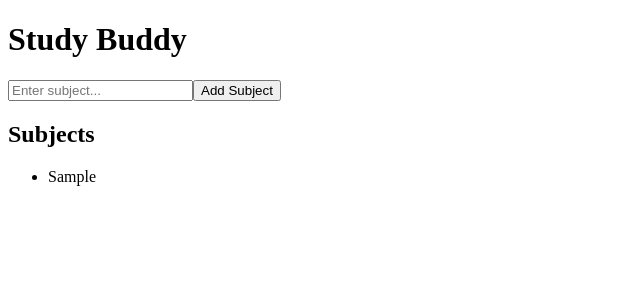
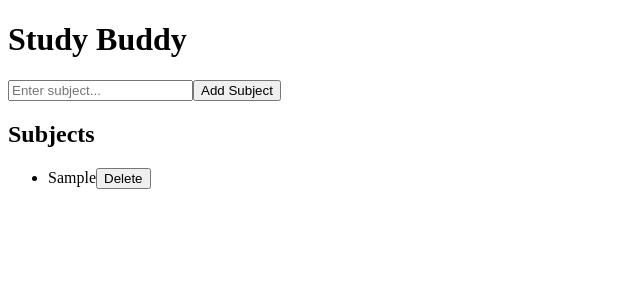
Before and after one commit to zahraathompson871-art/study-buddy, a React (Vite) app in the folder frontend/: page / in a window 1280 px wide. Both pictures are taken after typing "Sample" into the empty fields and a click on the button "Add Subject". Shown: the top 300 px of the page, without its empty margins (0-640 px from the left). Built offline with nearby package versions, Linux system fonts and the light colour scheme.

Commit message:
Added subject crud system with local storage persistance

```diff
--- a/frontend/src/components/SubjectList.tsx
+++ b/frontend/src/components/SubjectList.tsx
@@ -1,9 +1,10 @@
 interface SubjectListProps {
     subjects: string[];
+    onDelete: (index: number) => void;
 }
 
-// This component receives a list of subjects from it's parent (dashboard) and displays them on the screen. If there are no subjects, it shows a message indicating that no subjects have been added yet.
-export default function SubjectList({ subjects }: SubjectListProps) {
+//This component displays subjects and allows deleting them. It does not manage data itself - it only shows ui.
+export default function SubjectList({ subjects, onDelete,}: SubjectListProps) {
     return (
         <div>
             <h2>Subjects</h2>
@@ -13,7 +14,9 @@ export default function SubjectList({ subjects }: SubjectListProps) {
             ) : (
                 <ul>
                     {subjects.map((subject, index) => (
-                        <li key={index}>{subject}</li>
+                        <li key={index}>{subject}
+                        <button onClick={() => onDelete(index)}>Delete</button>
+                        </li>
                     ))}
                 </ul>
             )}
--- a/frontend/src/pages/Dashboard.tsx
+++ b/frontend/src/pages/Dashboard.tsx
@@ -1,4 +1,4 @@
-import { useState } from "react";
+import { useEffect, useState } from "react";
 import SubjectList from "../components/SubjectList";
 
 export default function Dashboard() {
@@ -8,6 +8,21 @@ export default function Dashboard() {
     //This stores what the user is typing in the input field.
     const [newSubject, setNewSubject] = useState("");
 
+    //Load saved subjects when app starts.
+    useEffect(() => {
+        const savedSubjects = localStorage.getItem("subjects");
+        if (savedSubjects) {
+            setSubjects(JSON.parse(savedSubjects));
+        }
+    }, []);
+
+    //Save subjects whenever they change.
+    useEffect(() => {
+        if (subjects.length === 0) return;
+
+            localStorage.setItem("subjects", JSON.stringify(subjects));
+        }, [subjects]);
+
     // Adds a new subject, takes current subjects and adds the new one to the list, then clears the input field.
     function handleAddSubject() {
         if (newSubject.trim() === "") return; // Prevent adding empty subjects
@@ -15,6 +30,12 @@ export default function Dashboard() {
         // Clear the input field after adding a subject
         setNewSubject("");
     }
+
+    function handleDeleteSubject(index: number) {
+        const updatedSubjects = subjects.filter((_, i) => i !== index);
+        setSubjects(updatedSubjects);
+    }
+
     return (
         <div>
             <h1>Study Buddy</h1>
@@ -26,7 +47,9 @@ export default function Dashboard() {
             />
             <button onClick={handleAddSubject}>Add Subject</button>
 
-            <SubjectList subjects={subjects} />
+            <SubjectList subjects={subjects}
+             onDelete={handleDeleteSubject}
+             />
         </div>
     );
 }
```
